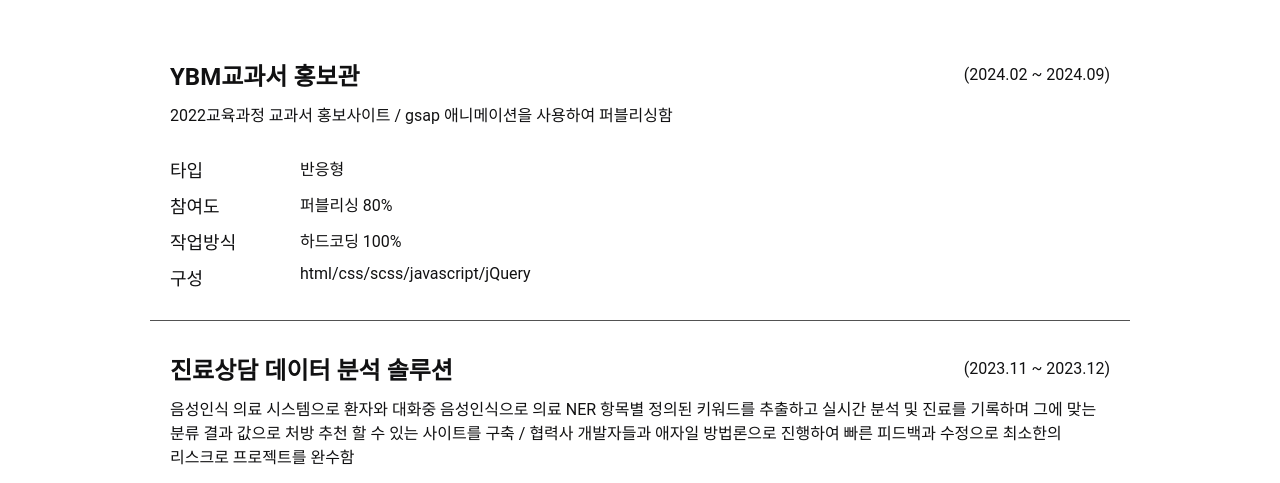
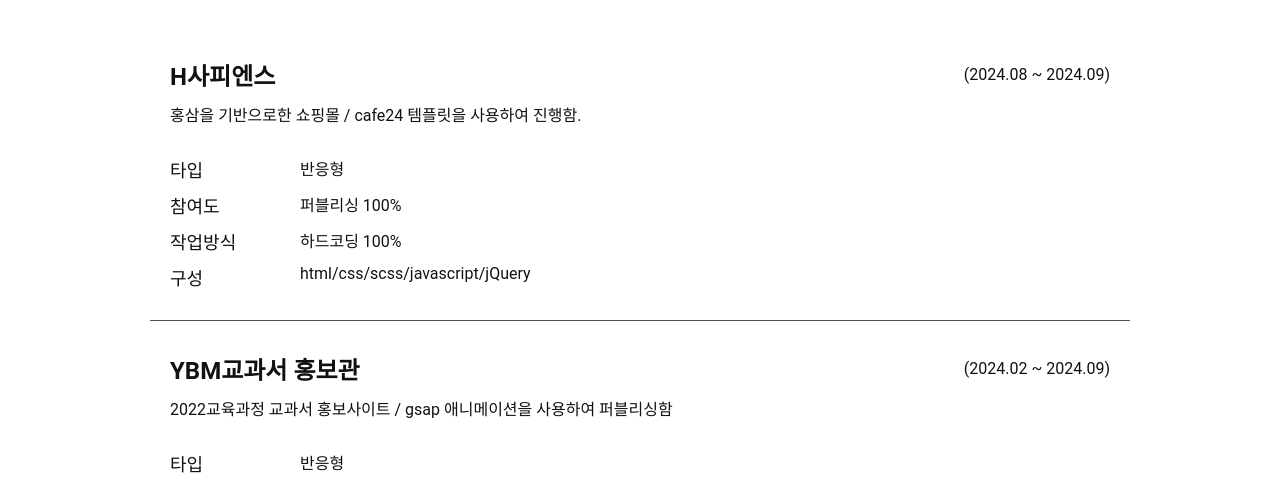
Before and after one commit to junsso/J_portfolio, a plain HTML site: page career.html in a window 1280 px wide. Shown: the part 246-729 px from the top of the page. Drawn offline with nearby package versions, Linux system fonts and the light colour scheme; a web font is replaced by a local one.

Commit message:
커리어 수정

```diff
--- a/career.html
+++ b/career.html
@@ -49,6 +49,31 @@
                     <h2 class="title">CAREER.</h2>
                 </div>
                 <ul class="list">
+                    <li>
+                        <div class="project">
+                            <h3>H사피엔스</h3>
+                            <span>(2024.08 ~ 2024.09)</span>
+                        </div>
+                        <p>홍삼을 기반으로한 쇼핑몰 / cafe24 템플릿을 사용하여 진행함.</p>
+                        <ul>
+                            <li>
+                                <p>타입</p>
+                                <span>반응형</span>
+                            </li>
+                            <li>
+                                <p>참여도</p>
+                                <span>퍼블리싱 100%</span>
+                            </li>
+                            <li>
+                                <p>작업방식</p>
+                                <span>하드코딩 100%</span>
+                            </li>
+                            <li>
+                                <p>구성</p>
+                                <span>html/css/scss/javascript/jQuery</span>
+                            </li>
+                        </ul>
+                    </li>
                     <li>
                         <div class="project">
                             <h3>YBM교과서 홍보관</h3>
```
